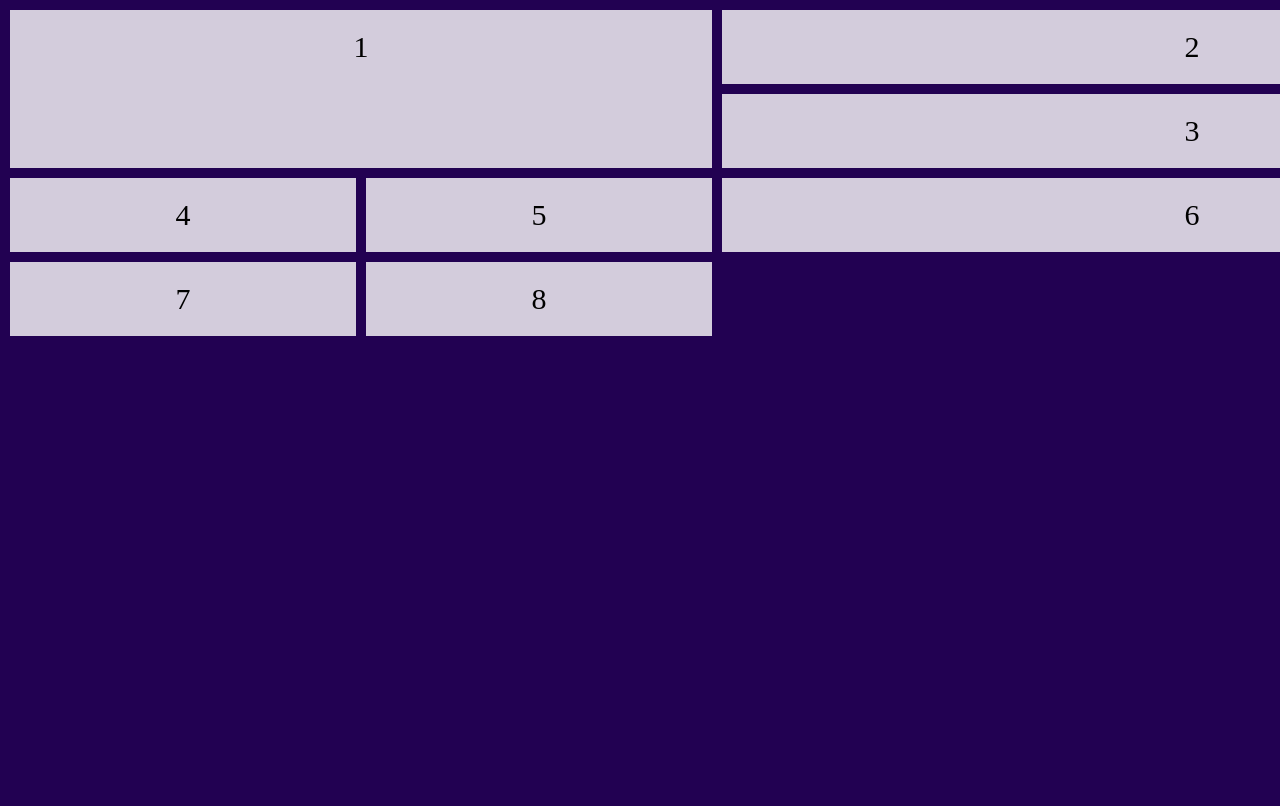
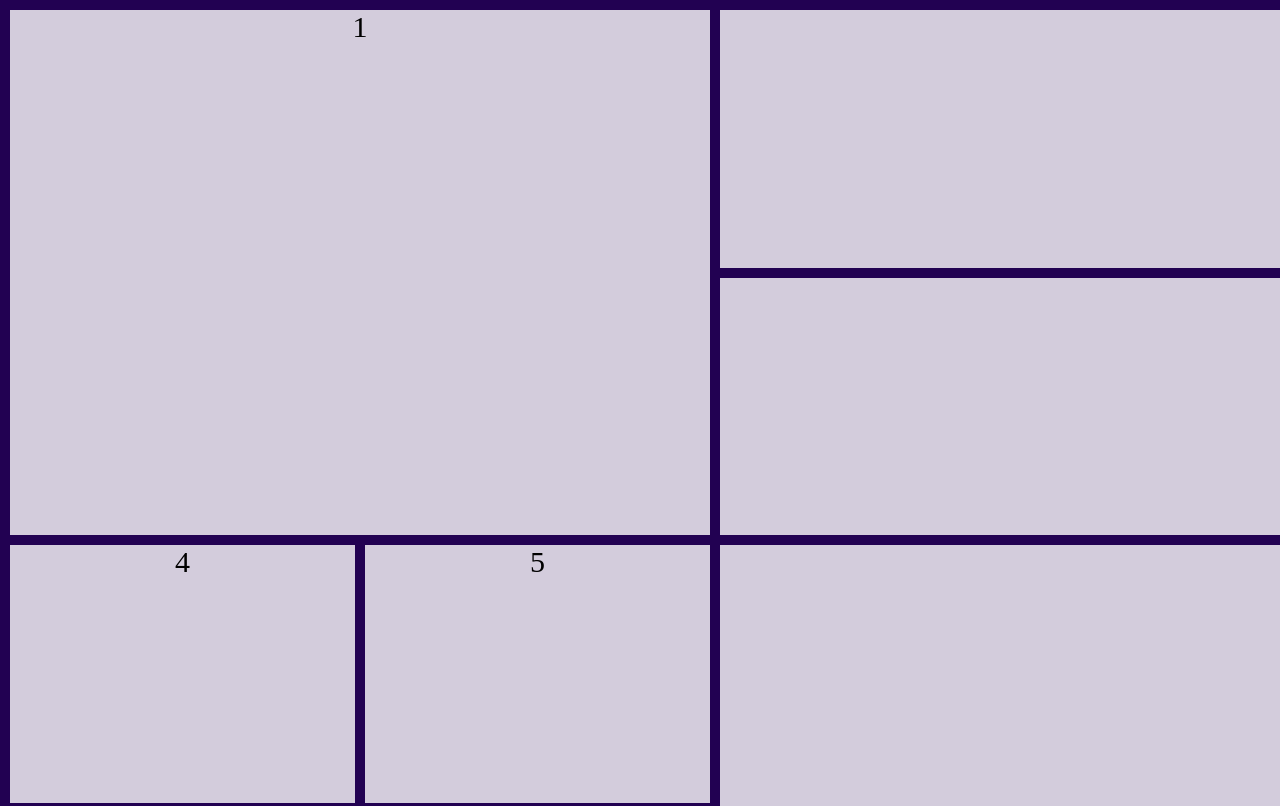
Before and after one commit to waltonca/BirdFeeder, a website: page test.html in a window 1280 px wide. Shown: the top 806 px of the page. Drawn offline with Linux system fonts and the light colour scheme.

Commit message:
finish layout using grid

```diff
--- a/test.html
+++ b/test.html
@@ -14,7 +14,7 @@
             }
             .grid-container {
                 display: grid;
-                grid-template-columns: 346px 346px 940px;
+                grid-template-columns: 345px 345px 1190px;
                 gap: 10px;
                 padding: 10px;
             }
@@ -22,25 +22,28 @@
             .grid-container > div {
                 background-color: rgba(255, 255, 255, 0.8);
                 text-align: center;
-                padding: 20px 0;
                 font-size: 30px;
             }
 
             .item1 {
-                grid-column-start: 1;
-                grid-column-end: 3;
-                grid-row-start: 1;
-                grid-row-end: 3;
+                grid-column: 1 / 3;
+                grid-row: 1 / 3;
+                height: 525px;
+            }
+            .item8 {
+                grid-column: 3 / 4;
+                grid-row: 3 / 5;
+                height: 525px;
             }
         </style>
     </head>
     <body>
         <div class="grid-container">
             <div class="item1">1</div>
-            <div class="item2">2</div>
-            <div class="item3">3</div>
-            <div class="item4">4</div>
-            <div class="item5">5</div>
+            <div class="item2 other-picture">2</div>
+            <div class="item3 other-picture">3</div>
+            <div class="item4 other-picture">4</div>
+            <div class="item5 other-picture">5</div>
             <div class="item6">6</div>
             <div class="item7">7</div>
             <div class="item8">8</div>
```
